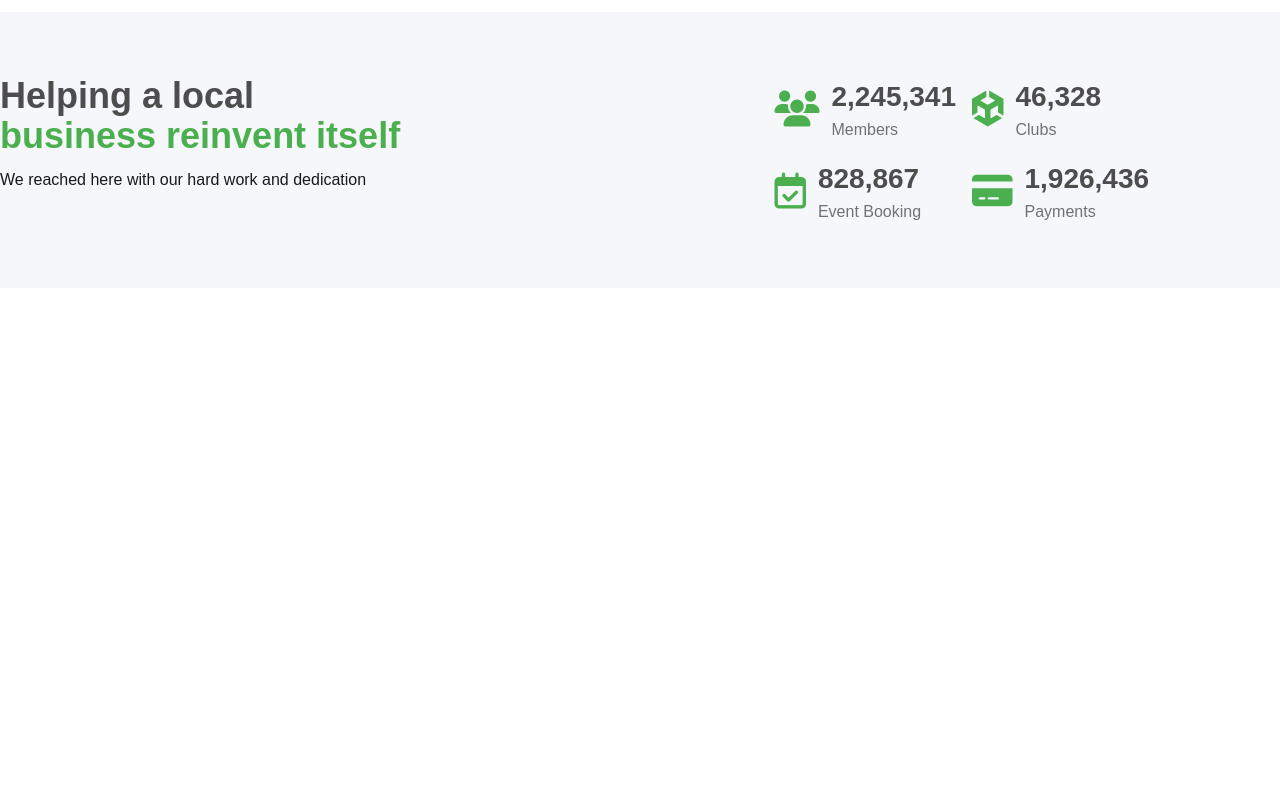
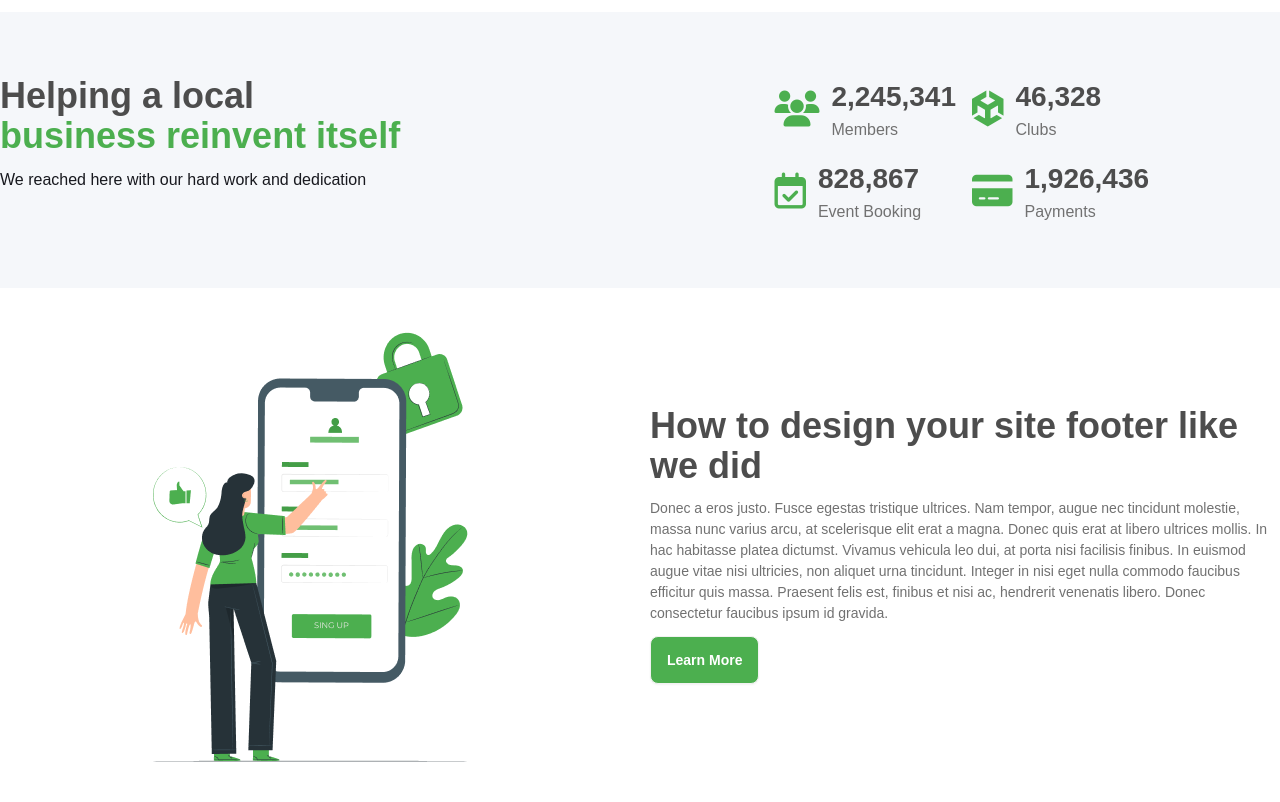
Before and after one commit to avoiddeveloper/Nexcent-tailwindcss-daisyUI, a plain HTML site: page index.html in a window 1280 px wide. Shown: the part 1710-2512 px from the top of the page. Before the commit the page ends 1998 px from the top, so only its background shows below. Drawn offline with nearby package versions, Linux system fonts and the light colour scheme; a web font is replaced by a local one.

Commit message:
Ho to design part added

```diff
--- a/index.html
+++ b/index.html
@@ -198,6 +198,22 @@
         </div>
        </section>
 
+       <!-- How To Design -->
+       <section class="container mx-auto py-6 md:py-8 lg:py-10">
+        <div class="grid gap-5 items-center lg:grid-cols-2">
+          <div>
+            <img src="assets/pana.png" class="mx-auto lg:mr-auto">
+          </div>
+
+          <div class="space-y-3 text-center lg:text-left">
+            <p class="font-semibold text-3xl md:text-4xl text-[#4d4d4d]">How to design your site footer like we did</p>
+            <p class="text-[14px] text-[#717171]">Donec a eros justo. Fusce egestas tristique ultrices. Nam tempor, augue nec tincidunt molestie, massa nunc varius arcu, at scelerisque elit erat a magna. Donec quis erat at libero ultrices mollis. In hac habitasse platea dictumst. Vivamus vehicula leo dui, at porta nisi facilisis finibus. In euismod augue vitae nisi ultricies, non aliquet urna tincidunt. Integer in nisi eget nulla commodo faucibus efficitur quis massa. Praesent felis est, finibus et nisi ac, hendrerit venenatis libero. Donec consectetur faucibus ipsum id gravida.</p>
+            <button class="btn bg-theme-primary text-white">Learn More</button>
+          </div>
+
+        </div>
+       </section>
+
 
     </main>
 
```
